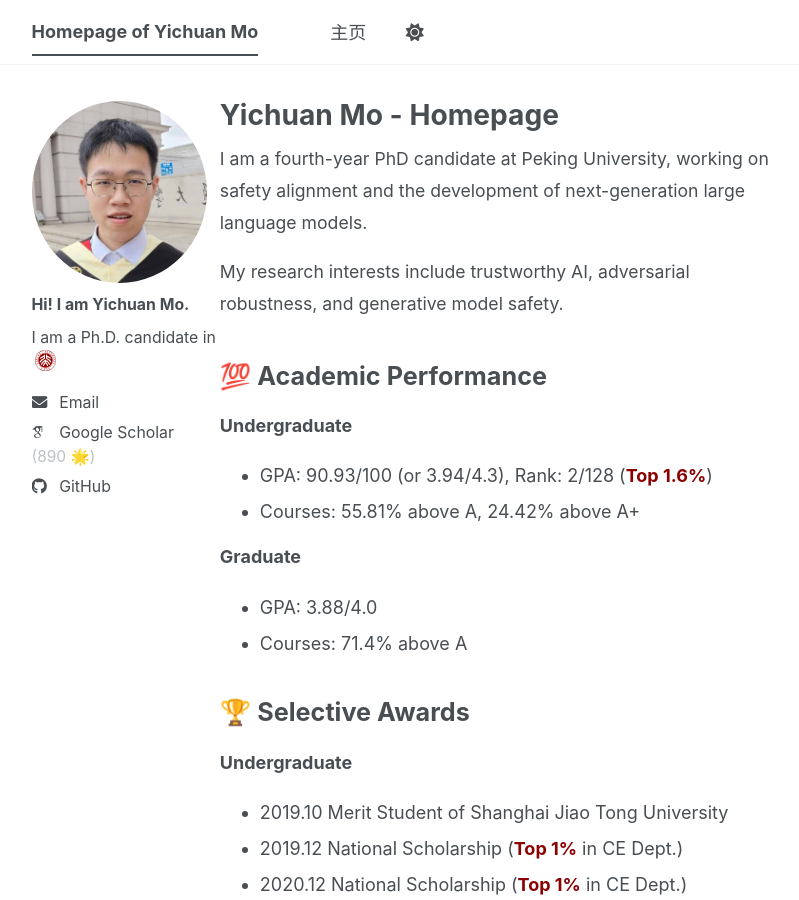
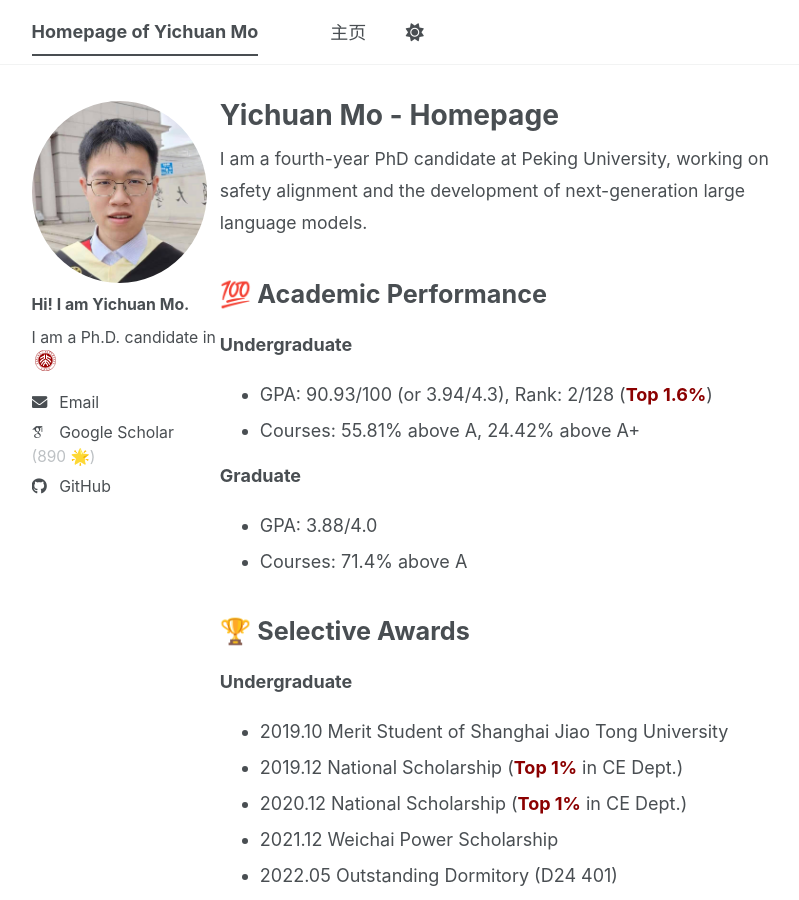
Before and after one commit to mo666666/mo666666.github.io, a Jekyll site: the page built from _pages/about.md, in a window 1280 px wide and 900 px high. Shown: the whole window, without its empty margins (164-963 px from the left). Built offline with Jekyll 4.4.1, drawn with Linux system fonts in a browser that asks for light colours; some web fonts are replaced; a script bundle is joined from its source files by our own code; library files that are not in the unit come from our copies.

Commit message:
Refine research interest section and enhance publication formatting for clarity.

```diff
--- a/_pages/about.md
+++ b/_pages/about.md
@@ -9,7 +9,7 @@
 
 <div class="homepage-intro">
   <p>I am a fourth-year PhD candidate at Peking University, working on safety alignment and the development of next-generation large language models.</p>
-  <p>My research interests include trustworthy AI, adversarial robustness, and generative model safety.</p>
+  <!-- <p>My research interests include trustworthy AI, adversarial robustness, and generative model safety.</p> -->
 </div>
 
 <h2 class="homepage-section-title">💯 Academic Performance</h2>
```
Also changed, not shown: _pages/about-zh.md (+1 -1 lines).
